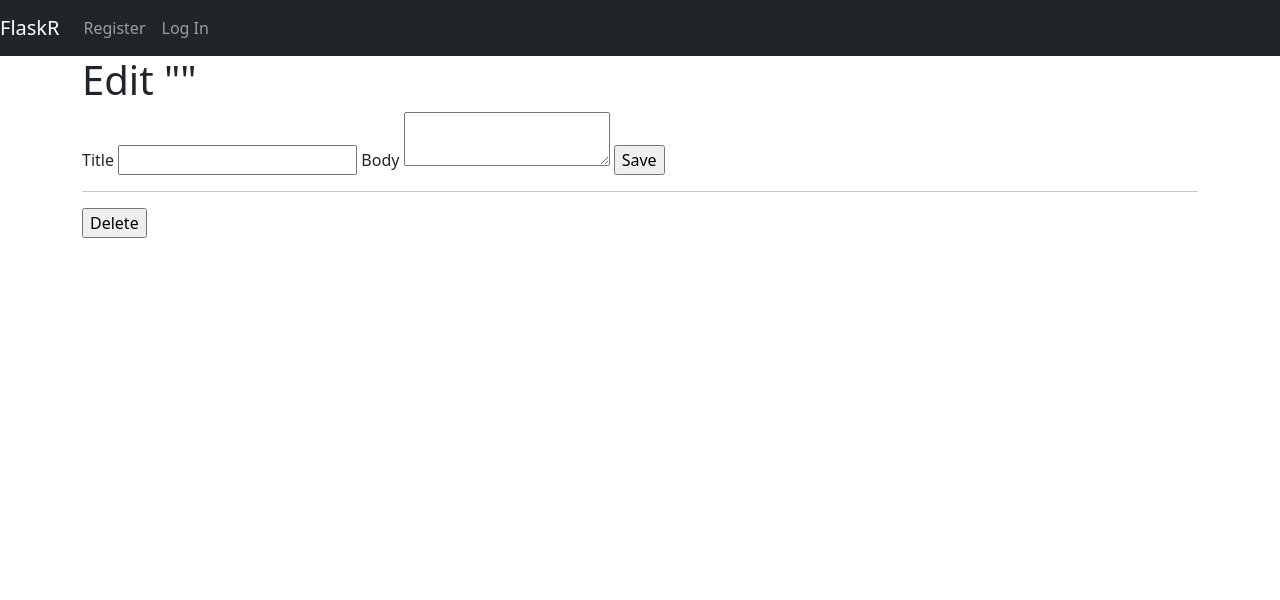
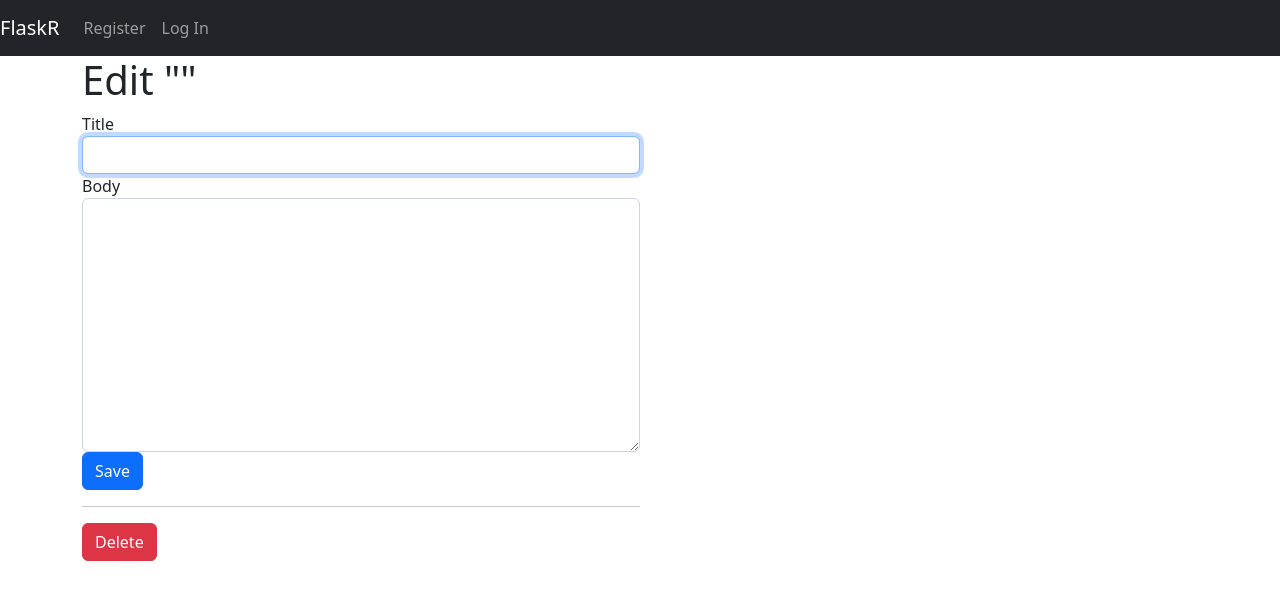
Before and after one commit to PacifistaPx0/Flaskproj, a Flask app: template flaskr/templates/blog/update.html in a window 1280 px wide. Shown: the top 600 px of the page. Run offline with Flask 2, Linux system fonts and the light colour scheme; the template is opened without the code that fills it, so the values that code supplies are empty.

Commit message:
More desings to html files

```diff
--- a/flaskr/templates/base.html
+++ b/flaskr/templates/base.html
@@ -23,7 +23,7 @@
       {% if g.user %}
       <ul class="navbar-nav mr-auto mt-2">
         <li class="nav-item"><span>{{ g.user['username'] }}</span></li>
-        <li class="nav-item"><a href="{{ url_for('auth.logout') }}">Log Out</a></li>
+        <li class="nav-item"><a class="nav-link" href="{{ url_for('auth.logout') }}">Log Out</a></li>
       </ul>
       {% else %}
       <ul class="navbar-nav mr-auto ">
--- a/flaskr/templates/blog/update.html
+++ b/flaskr/templates/blog/update.html
@@ -5,16 +5,23 @@
 {% endblock %}
 
 {% block content %}
+<div class="col-md-6">
     <form method="post">
         <label for="title">Title</label>
-    <input name="title" id="title"
+        <input autofocus class="form-control"
+            name="title" id="title"
             value="{{ request.form['title'] or post['title'] }}" required>
         <label for="body">Body</label>
-    <textarea name="body" id="body">{{ request.form['body'] or post['body'] }}</textarea>
-    <input type="submit" value="Save">
+        <textarea class="form-control" rows="10"
+            name="body"
+            id="body">{{ request.form['body'] or post['body'] }}</textarea>
+        <button class="btn btn-primary" type="submit">Save</button>
       </form>
       <hr>
       <form action="{{ url_for('blog.delete', id=post['id']) }}" method="post">
-    <input class="danger" type="submit" value="Delete" onclick="return confirm('Are you sure?');">
+        <button class="btn btn-danger" type="submit" onclick="return confirm('Are you sure?');">Delete</button>
       </form>
+</div>
+
+
 {% endblock %}
```
Also changed, not shown: flaskr/templates/blog/create.html (+14 -7 lines). Lines whose indentation alone changed are shown as unchanged.
